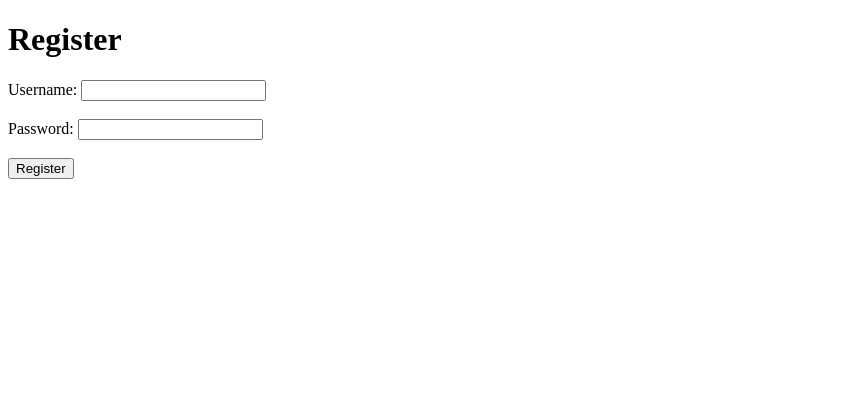
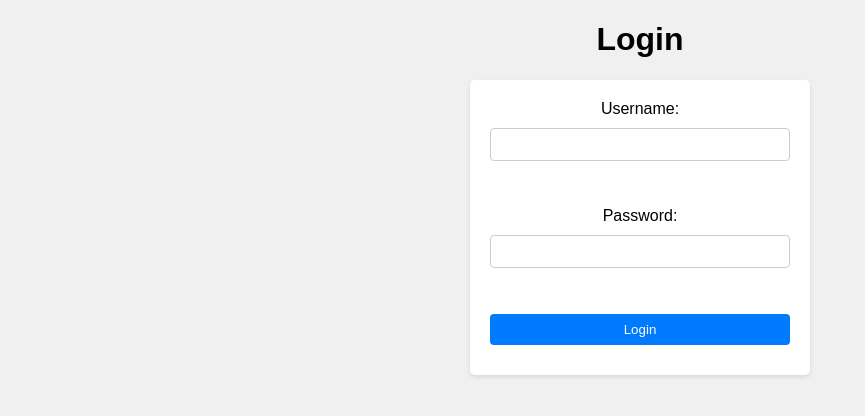
Before and after one commit to webmagiconline29/user-registration-login, a Flask app: page /login in a window 1280 px wide. Shown: the top 416 px of the page, without its empty margins (0-865 px from the left). Run offline with Flask 3, Linux system fonts and the light colour scheme.

Commit message:
added some css component to the login and registration pages

```diff
--- a/templates/login.html
+++ b/templates/login.html
@@ -1,16 +1,57 @@
 <!doctype html>
 <html>
 <head>
-    <title>User Registration</title>
+    <title>Login</title>
+    <style>
+        body {
+            font-family: Arial, sans-serif;
+            background-color: #f0f0f0;
+            text-align: center;
+        }
+
+        form {
+            max-width: 300px;
+            margin: 0 auto;
+            background-color: #fff;
+            padding: 20px;
+            border-radius: 5px;
+            box-shadow: 0 2px 4px rgba(0, 0, 0, 0.1);
+        }
+
+        label, input {
+            display: block;
+            margin-bottom: 10px;
+        }
+
+        input {
+            width: 100%;
+            padding: 8px;
+            border: 1px solid #ccc;
+            border-radius: 4px;
+            box-sizing: border-box;
+        }
+
+        input[type="submit"] {
+            background-color: #007bff;
+            color: #fff;
+            border: none;
+            border-radius: 4px;
+            cursor: pointer;
+        }
+
+        input[type="submit"]:hover {
+            background-color: #0056b3;
+        }
+    </style>
 </head>
 <body>
-    <h1>Register</h1>
-    <form action="/register" method="post">
+    <h1>Login</h1>
+    <form action="/login" method="post">
         <label for="username">Username:</label>
         <input type="text" id="username" name="username"><br><br>
         <label for="password">Password:</label>
         <input type="password" id="password" name="password"><br><br>
-        <input type="submit" value="Register">
+        <input type="submit" value="Login">
     </form>
 </body>
 </html>
```
Also changed, not shown: templates/index.html (+41 -0 lines).
